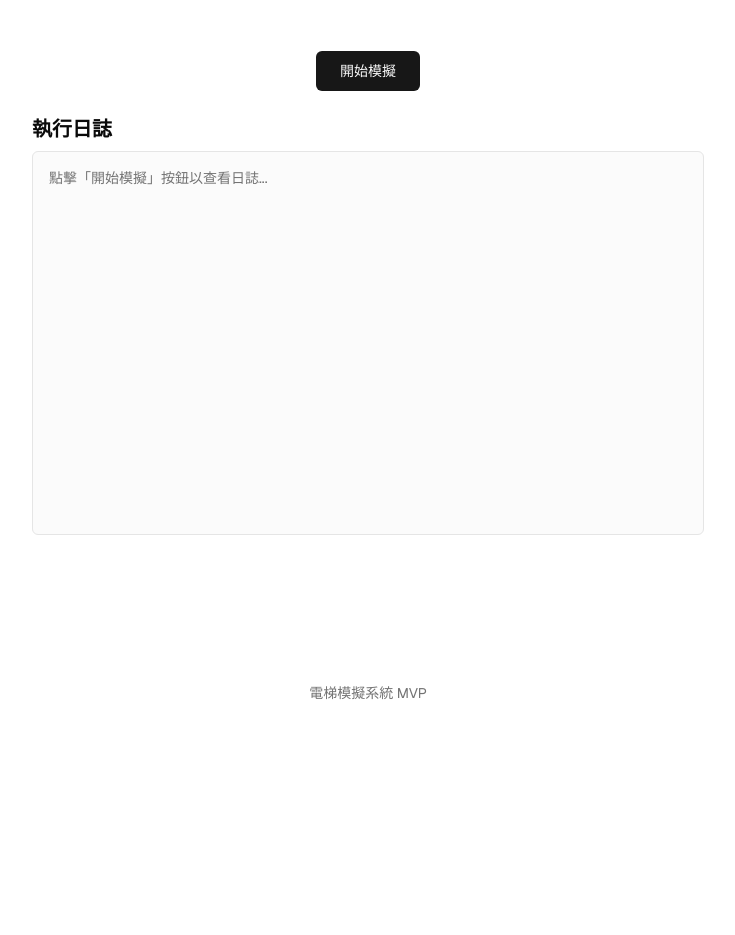
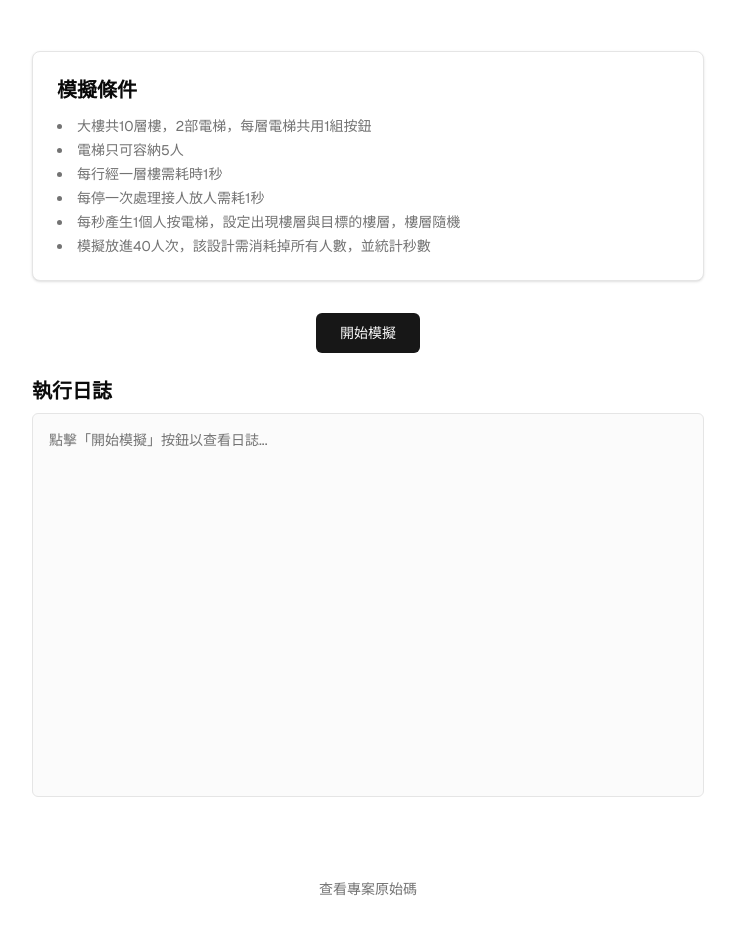
Before and after one commit to john-data-chen/elevator-management-system, a Next.js app: page / in a window 1280 px wide. Shown: the part 65-1000 px from the top of the page, without its empty margins (272-1007 px from the left). Before the commit the page ends 800 px from the top, so only its background shows below. Built offline with nearby package versions, Linux system fonts and the light colour scheme.

Commit message:
feat: add simulation conditions and footer link to GitHub

```diff
--- a/src/app/page.tsx
+++ b/src/app/page.tsx
@@ -2,7 +2,6 @@
 
 import { Button } from '@/components/ui/button';
 import { ScrollArea } from '@/components/ui/scroll-area';
-import React from 'react'; // Import React for useState and useEffect if needed later
 
 export default function Home() {
   const handleStartSimulation = () => {
@@ -22,6 +21,19 @@ export default function Home() {
       <header className="w-full py-4 mb-8">
         <h1 className="text-3xl font-bold text-center">電梯管理系統儀表板</h1>
       </header>
+
+      <div className="w-full max-w-2xl mb-8 p-6 bg-card border rounded-lg shadow-sm">
+        <h2 className="text-xl font-semibold mb-3">模擬條件</h2>
+        <ul className="list-disc list-inside space-y-1 text-sm text-muted-foreground">
+          <li>大樓共10層樓，2部電梯，每層電梯共用1組按鈕</li>
+          <li>電梯只可容納5人</li>
+          <li>每行經一層樓需耗時1秒</li>
+          <li>每停一次處理接人放人需耗1秒</li>
+          <li>每秒產生1個人按電梯，設定出現樓層與目標的樓層，樓層隨機</li>
+          <li>模擬放進40人次，該設計需消耗掉所有人數，並統計秒數</li>
+        </ul>
+      </div>
+
       <main className="w-full max-w-2xl flex flex-col gap-6">
         <div className="flex justify-center">
           <Button onClick={handleStartSimulation} size="lg">
@@ -40,10 +52,15 @@ export default function Home() {
           </ScrollArea>
         </div>
       </main>
-      <footer className="w-full py-4 mt-auto">
-        <p className="text-center text-sm text-muted-foreground">
-          電梯模擬系統 MVP
-        </p>
+      <footer className="w-full py-8 mt-12 text-center">
+        <a
+          href="https://github.com/john-data-chen/elevator-management-system"
+          target="_blank"
+          rel="noopener noreferrer"
+          className="text-sm text-muted-foreground hover:text-primary transition-colors"
+        >
+          查看專案原始碼
+        </a>
       </footer>
     </div>
   );
```
